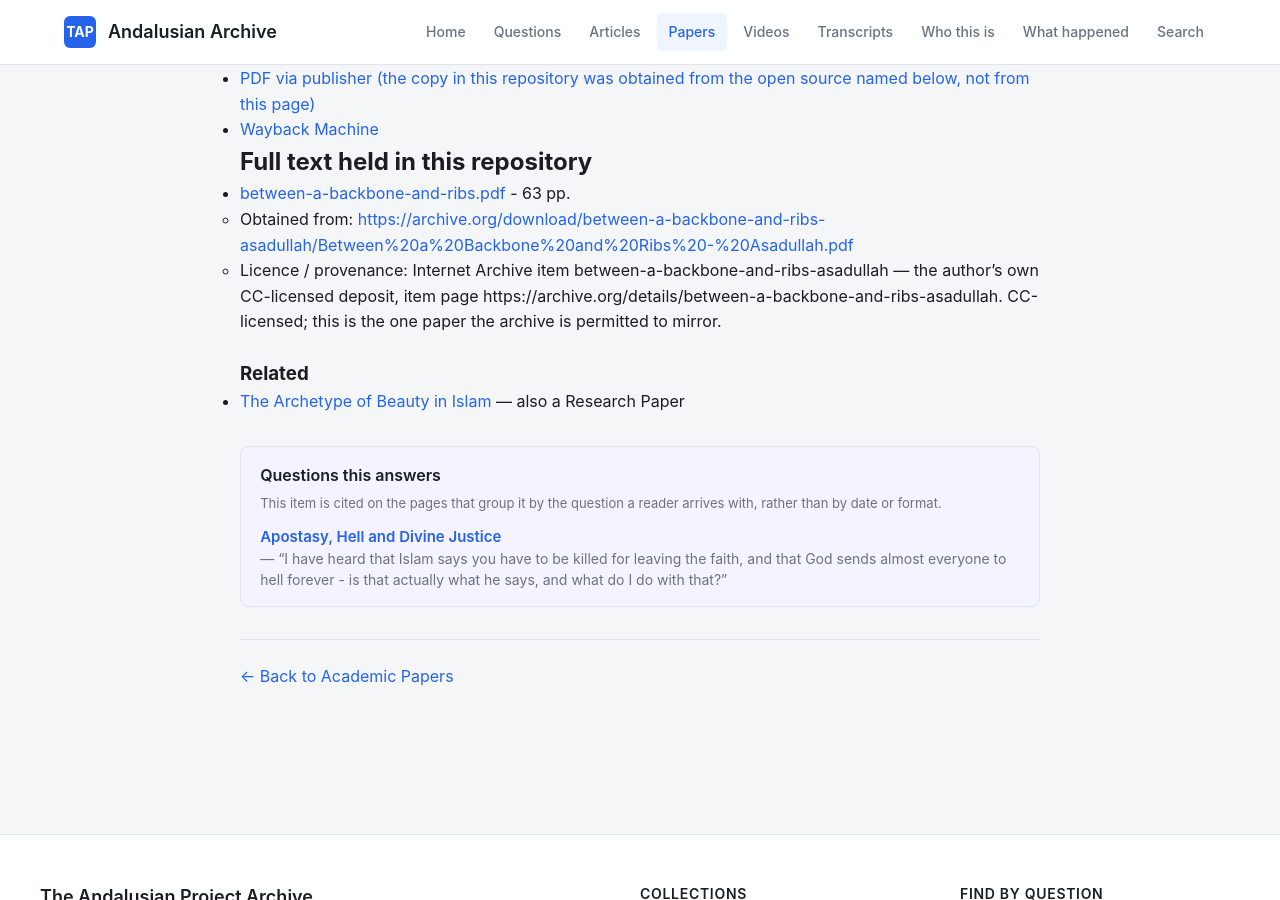
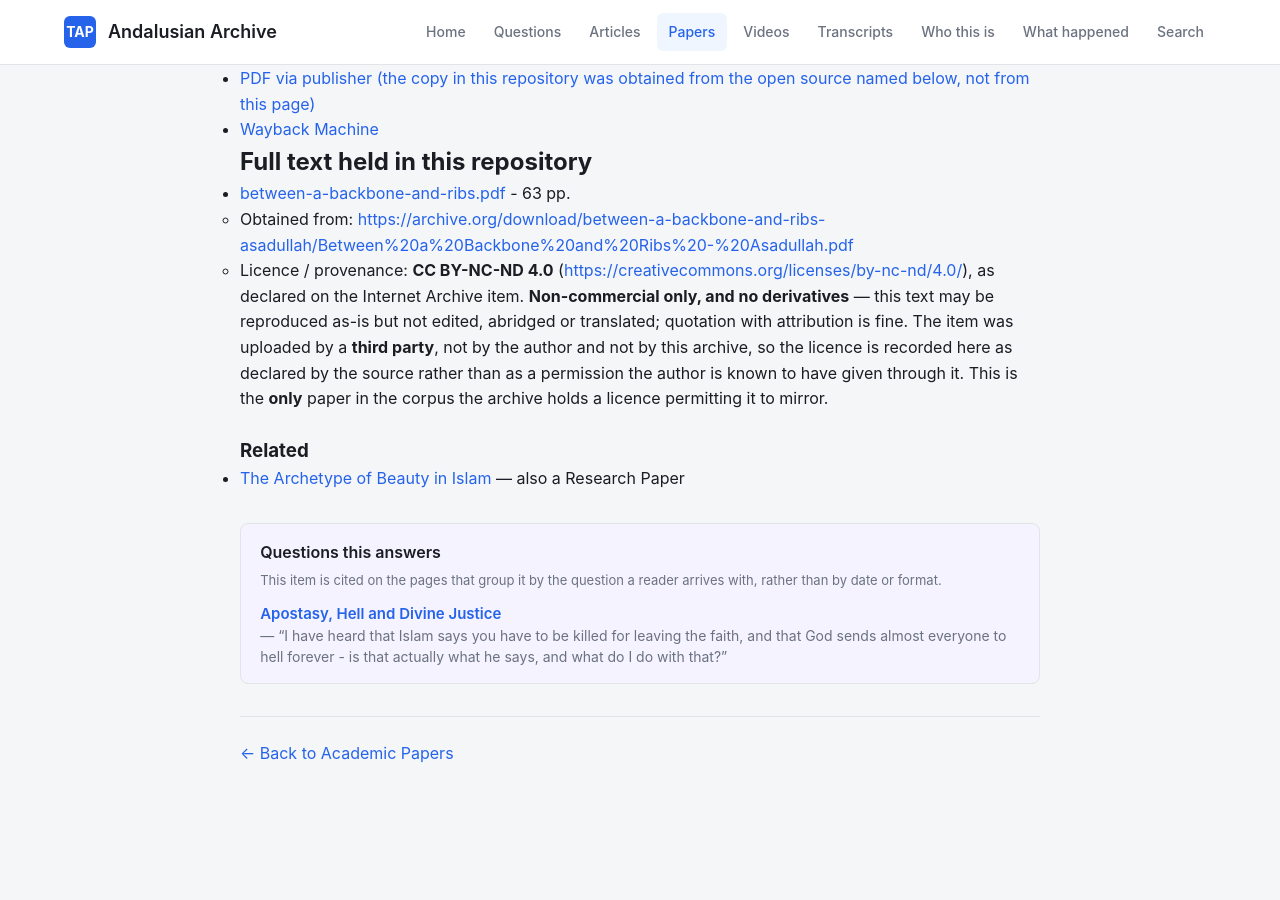
Before and after one commit to the-andalusian-project-archive/andalusian-archive, a Jekyll site: the page built from _papers/between-a-backbone-and-ribs-analysis-of-al-quran-86-5-7.md, in a window 1280 px wide and 900 px high, scrolled down 1404 px. Built offline with Jekyll 4.4.1, drawn with Linux system fonts in a browser that asks for light colours.

Commit message:
fix: state the Backbone and Ribs licence accurately
The paper page and README described the source as the author's own CC-licensed
deposit. Checking the Internet Archive metadata for the item directly:

  licenceurl  https://creativecommons.org/licenses/by-nc-nd/4.0/
  uploader    altaykruveun01@gmail.com

Two things were wrong. The licence is CC BY-NC-ND 4.0, and the archive recorded
only 'CC-licensed' - which drops ND, the term that forbids editing, abridging
and translating the text, on a corpus whose whole claim is not to alter what it
preserves. And the item was uploaded by a third party, not by the author, so
' his own deposit ' asserted an authorship of the upload that the evidence does
not support. The paper is his; the deposit is not shown to be his.

The page now states the licence, spells out NC and ND, records who uploaded it,
and says the licence is recorded as declared by the source rather than as a
permission the author is known to have granted through it. It also notes that
this remains the only paper in the corpus whose licence permits mirroring, and
that the author's other works are not relicensed.

```diff
--- a/_papers/between-a-backbone-and-ribs-analysis-of-al-quran-86-5-7.md
+++ b/_papers/between-a-backbone-and-ribs-analysis-of-al-quran-86-5-7.md
@@ -18,7 +18,7 @@ file_source: "https://archive.org/download/between-a-backbone-and-ribs-asadullah
 file_pages: 63
 file_status: "held"
 file_url: "/papers/between-a-backbone-and-ribs.pdf"
-file_licence: "Internet Archive item between-a-backbone-and-ribs-asadullah — the author's own CC-licensed deposit, item page https://archive.org/details/between-a-backbone-and-ribs-asadullah. CC-licensed; this is the one paper the archive is permitted to mirror."
+file_licence: "Licensed CC BY-NC-ND 4.0 as declared on the Internet Archive item (https://creativecommons.org/licenses/by-nc-nd/4.0/), item page https://archive.org/details/between-a-backbone-and-ribs-asadullah. The item was uploaded by a third party (altaykruveun01@gmail.com), not by the author and not by this archive. NC = non-commercial use only. ND = no derivatives: this text may not be edited, abridged, translated or adapted, and must be reproduced as-is. Quotation with attribution is permitted. This is the only paper in the corpus the archive holds a licence permitting it to mirror; the author's other works carry no open licence and are not relicensed here."
 ---
 
 # Between A Backbone And Ribs - Analysis of Al-Quran 86:5-7
@@ -81,4 +81,4 @@ archive most wants a reader to find.
 - [between-a-backbone-and-ribs.pdf]({{ "/papers/between-a-backbone-and-ribs.pdf" | relative_url }}) - 63 pp.
 
   - Obtained from: <https://archive.org/download/between-a-backbone-and-ribs-asadullah/Between%20a%20Backbone%20and%20Ribs%20-%20Asadullah.pdf>
-  - Licence / provenance: Internet Archive item between-a-backbone-and-ribs-asadullah — the author's own CC-licensed deposit, item page https://archive.org/details/between-a-backbone-and-ribs-asadullah. CC-licensed; this is the one paper the archive is permitted to mirror.
+  - Licence / provenance: **CC BY-NC-ND 4.0** (<https://creativecommons.org/licenses/by-nc-nd/4.0/>), as declared on the Internet Archive item. **Non-commercial only, and no derivatives** — this text may be reproduced as-is but not edited, abridged or translated; quotation with attribution is fine. The item was uploaded by a **third party**, not by the author and not by this archive, so the licence is recorded here as declared by the source rather than as a permission the author is known to have given through it. This is the **only** paper in the corpus the archive holds a licence permitting it to mirror.
```
Also changed, not shown: README.md.
